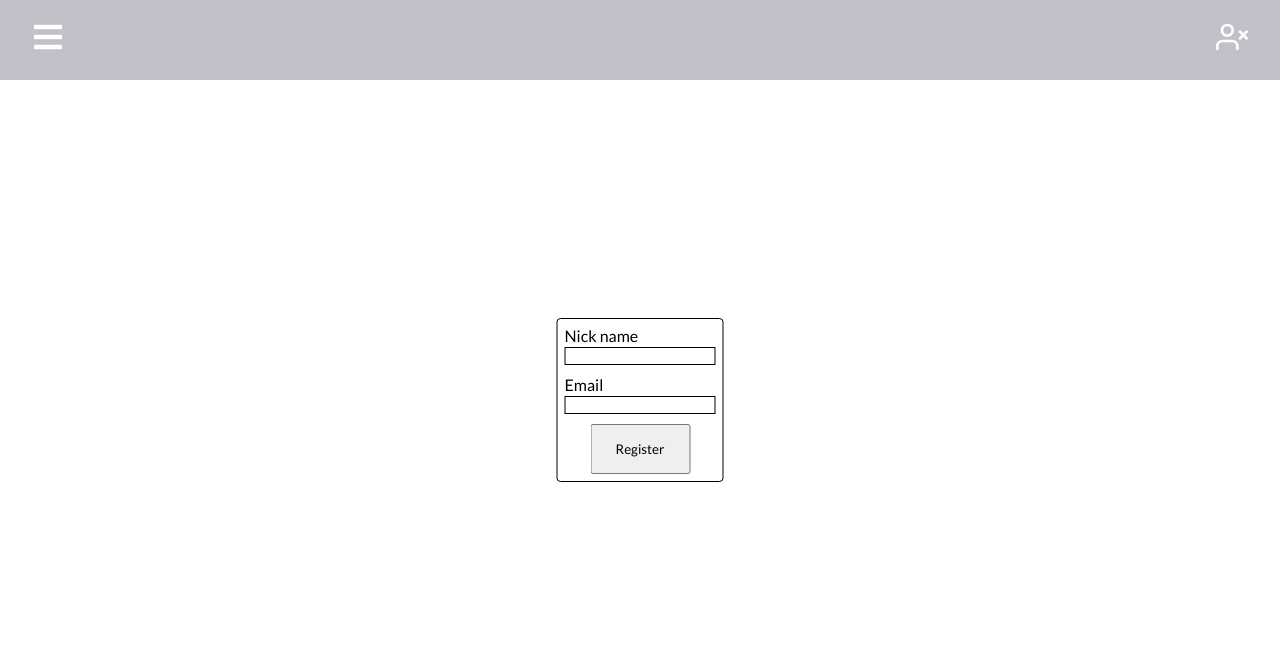
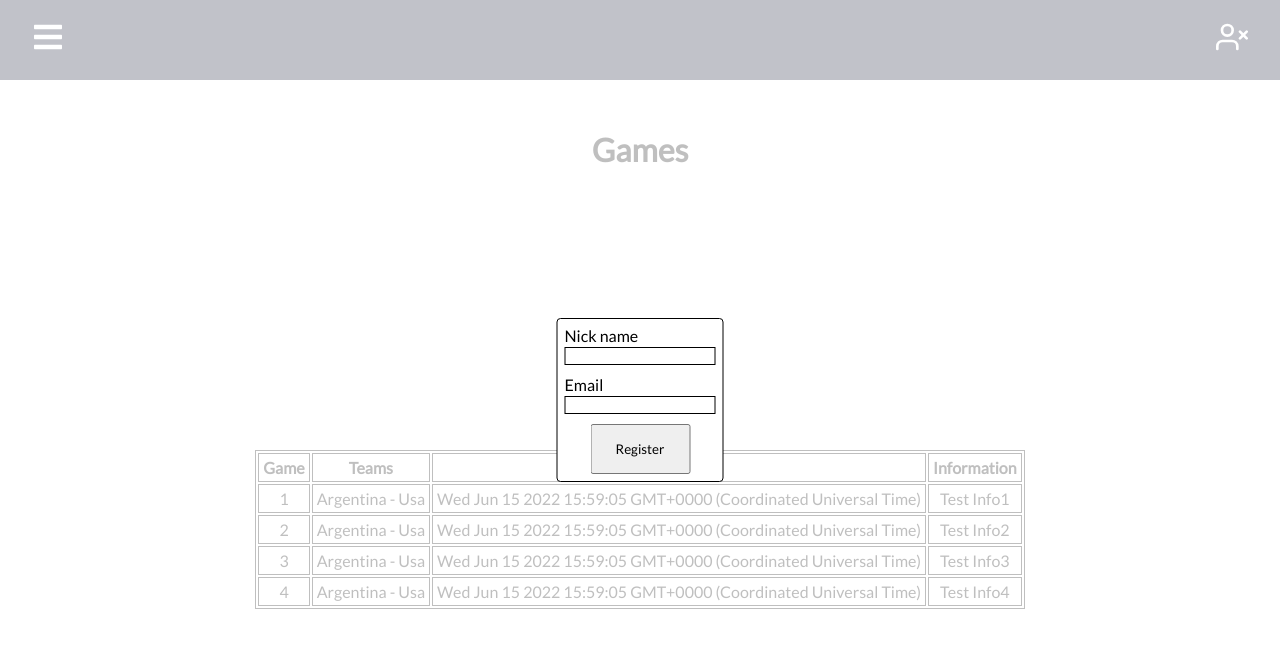
Before and after one commit to AlonBrand/wc2022, a React (Create React App) app in the folder wc2022/: page /games in a window 1280 px wide. Shown: the top 648 px of the page. Built offline with nearby package versions, Linux system fonts and the light colour scheme.

Commit message:
add games skeleton

```diff
--- a/wc2022/src/App.css
+++ b/wc2022/src/App.css
@@ -17,3 +17,21 @@
   font-size: 1rem;
   text-align: center;
 }
+
+.pageTitle {
+  padding-top: 50px;
+  text-align: center;
+}
+
+.table-games {
+  border: 1px black solid;
+}
+
+.table-row-games {
+  border: 1px black solid;
+}
+
+.table-row-cell {
+  border: 1px black solid;
+  padding: 4px;
+}
--- a/wc2022/src/components/Navbar.css
+++ b/wc2022/src/components/Navbar.css
@@ -19,7 +19,7 @@
 
 .nav-menu {
   background-color: #060b26;
-  width: 250px;
+  width: 175px;
   height: 100vh;
   display: flex;
   justify-content: center;
--- a/wc2022/src/pages/Games.js
+++ b/wc2022/src/pages/Games.js
@@ -2,10 +2,67 @@ import React from 'react';
 import "../App.css";
 
 function Games() {
+  const dummyData = [
+    {
+      id: 1,
+      teams: "Argentina - Usa",
+      date: Date(),
+      info: "Test Info1"
+    },
+    {
+      id: 2,
+      teams: "Argentina - Usa",
+      date: Date(),
+      info: "Test Info2"
+    },
+    {
+      id: 3,
+      teams: "Argentina - Usa",
+      date: Date(),
+      info: "Test Info3"
+    },
+    {
+      id: 4,
+      teams: "Argentina - Usa",
+      date: Date(),
+      info: "Test Info4"
+    }
+  ]
+
+  const getGamesContent = () => {
+    return (
+      <table className='table-games'>
+        <tbody>
+          <tr className='table-row-games'>
+            <th className='table-row-cell'>Game</th>
+            <th className='table-row-cell'>Teams</th>
+            <th className='table-row-cell'>Date</th>
+            <th className='table-row-cell'>Information</th>
+          </tr>
+        {
+          dummyData && dummyData.map((game) => {
+            return(
+              <tr className='table-row-games' key={game.id}>
+                <td className='table-row-cell'>{game.id}</td>
+                <td className='table-row-cell'>{game.teams}</td>
+                <td className='table-row-cell'>{game.date}</td>
+                <td className='table-row-cell'>{game.info}</td>
+              </tr>
+            )
+          })
+        }
+        </tbody>
+      </table>
+    )
+  }
+
   return (
-    <div className='games'>
-        <h1>Games</h1>
-    </div>
+    <>
+      <h1 className='pageTitle'>Games</h1>
+      <div className='games'>
+        {getGamesContent()}
+      </div>
+    </>
   )
 }
 
```
